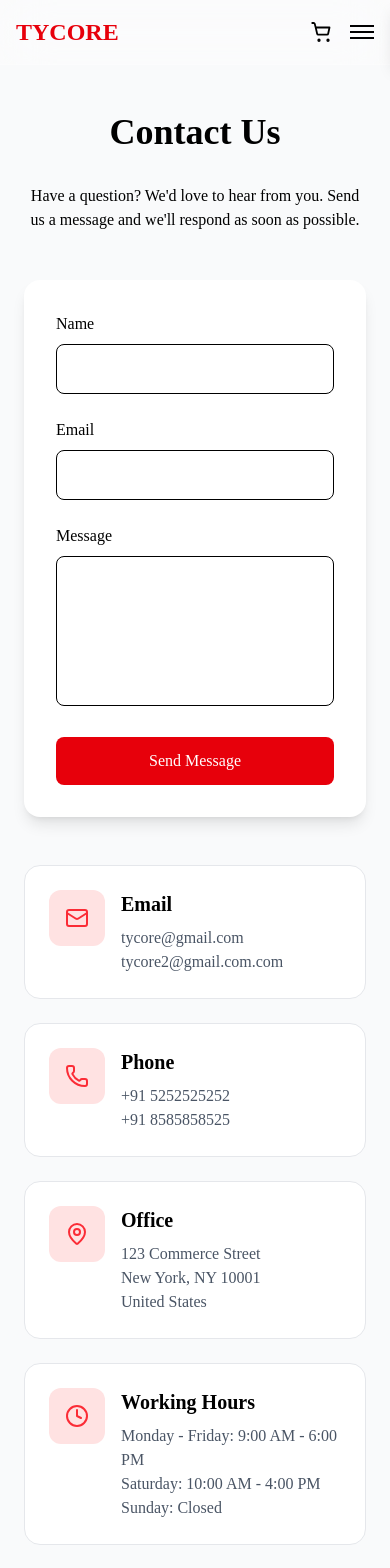
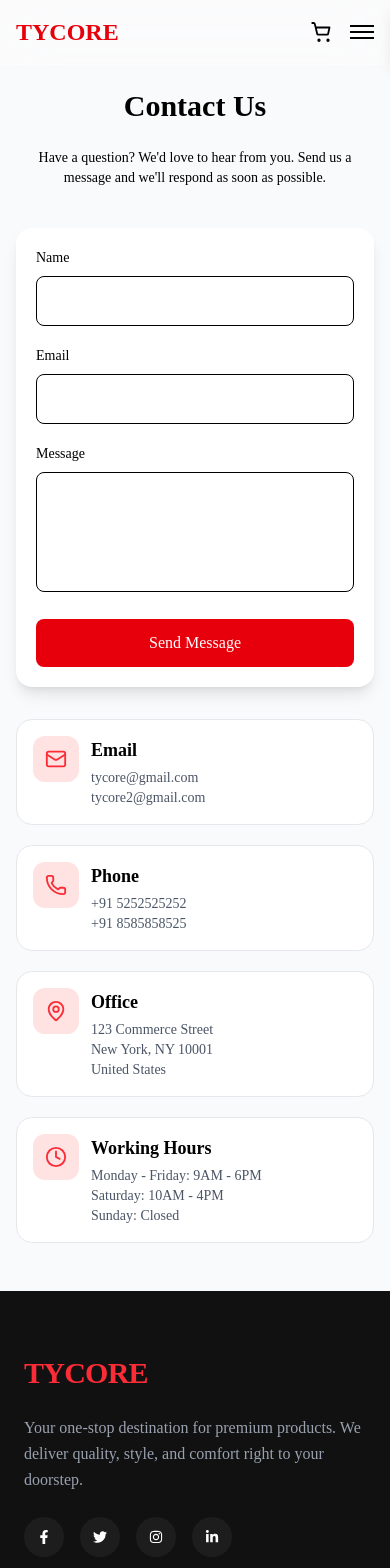
Before and after one commit to akshat23yash15-creator/E-commerce-webapp, a React app: page /contact in a window 390 px wide. Shown: the top 1568 px of the page. Built offline with nearby package versions, Linux system fonts and the light colour scheme; the HTML template or start-up script is replaced by a standard one.

Commit message:
msde contact us responsive

```diff
--- a/src/pages/Contact.jsx
+++ b/src/pages/Contact.jsx
@@ -1,6 +1,5 @@
 import { useState } from "react"
 import { Mail, Phone, MapPin, Clock } from "lucide-react"
-
 
 const Contact = () => {
   const [formData, setFormData] = useState({
@@ -23,22 +22,28 @@ const Contact = () => {
   }
 
   return (
-    <div className="min-h-screen bg-gray-50 py-16 px-6">
-      <div className="max-w-6xl mx-auto">
+    <div className="min-h-screen bg-gray-50 py-12 sm:py-16 px-4 sm:px-6">
+      <div className="max-w-7xl mx-auto">
 
-        <h1 className="text-4xl md:text-5xl font-bold text-center mb-8 mt-12">
+        {/* HEADING */}
+        <h1 className="text-3xl sm:text-4xl md:text-5xl font-bold text-center mb-6 mt-10">
           Contact Us
         </h1>
-        <div className="text-center mb-12 font-medium">Have a question? We'd love to hear from you. Send us a message and we'll respond as soon as possible.</div>
 
-        <div className="grid md:grid-cols-2 gap-12">
+        <p className="text-center mb-10 sm:mb-12 text-sm sm:text-base font-medium max-w-2xl mx-auto">
+          Have a question? We'd love to hear from you. Send us a message and we'll respond as soon as possible.
+        </p>
 
+        {/* GRID */}
+        <div className="grid grid-cols-1 md:grid-cols-2 gap-8 lg:gap-12">
+
+          {/* FORM */}
           <form
             onSubmit={handleSubmit}
-            className="bg-white p-8 rounded-2xl shadow-lg space-y-6"
+            className="bg-white p-5 sm:p-6 md:p-8 rounded-2xl shadow-lg space-y-5 sm:space-y-6"
           >
             <div>
-              <label className="block mb-2 font-medium">Name</label>
+              <label className="block mb-2 font-medium text-sm sm:text-base">Name</label>
               <input
                 type="text"
                 name="name"
@@ -50,7 +55,7 @@ const Contact = () => {
             </div>
 
             <div>
-              <label className="block mb-2 font-medium">Email</label>
+              <label className="block mb-2 font-medium text-sm sm:text-base">Email</label>
               <input
                 type="email"
                 name="email"
@@ -62,14 +67,14 @@ const Contact = () => {
             </div>
 
             <div>
-              <label className="block mb-2 font-medium">Message</label>
+              <label className="block mb-2 font-medium text-sm sm:text-base">Message</label>
               <textarea
                 name="message"
                 rows="5"
                 value={formData.message}
                 onChange={handleChange}
                 required
-                className="w-full p-3 border rounded-lg h-[150px] resize-none focus:outline-none focus:ring-2 focus:ring-red-500"
+                className="w-full p-3 border rounded-lg h-[120px] sm:h-[150px] resize-none focus:outline-none focus:ring-2 focus:ring-red-500"
               />
             </div>
 
@@ -81,100 +86,45 @@ const Contact = () => {
             </button>
           </form>
 
-         <div className="space-y-6">
+          {/* CONTACT INFO */}
+          <div className="space-y-5 sm:space-y-6">
 
-  <div className="group bg-white p-6 rounded-2xl border border-gray-200
+            {[
+              { icon: Mail, title: "Email", data: ["tycore@gmail.com", "tycore2@gmail.com"] },
+              { icon: Phone, title: "Phone", data: ["+91 5252525252", "+91 8585858525"] },
+              { icon: MapPin, title: "Office", data: ["123 Commerce Street", "New York, NY 10001", "United States"] },
+              { icon: Clock, title: "Working Hours", data: ["Monday - Friday: 9AM - 6PM", "Saturday: 10AM - 4PM", "Sunday: Closed"] }
+            ].map((item, i) => (
+              <div
+                key={i}
+                className="group bg-white p-4 sm:p-5 md:p-6 rounded-2xl border border-gray-200
                 hover:border-red-500 hover:shadow-[0_0_20px_rgba(255,0,0,0.4)]
-  transition-all duration-300">
+                transition-all duration-300"
+              >
+                <div className="flex items-start gap-3 sm:gap-4">
 
-    <div className="flex items-start gap-4">
-
-      <div className="bg-red-100 p-4 rounded-xl
+                  <div className="bg-red-100 p-3 sm:p-4 rounded-xl
                   transition-all duration-300
                   group-hover:scale-110 group-hover:bg-red-200">
-        <Mail className="text-red-500 transition-all duration-300 group-hover:scale-125" size={24} />
+                    <item.icon className="text-red-500 transition-all duration-300 group-hover:scale-125" size={22} />
                   </div>
 
                   <div>
-        <h3 className="text-xl font-semibold mb-2">Email</h3>
-        <p className="text-gray-600">tycore@gmail.com</p>
-        <p className="text-gray-600">tycore2@gmail.com.com</p>
+                    <h3 className="text-lg sm:text-xl font-semibold mb-1 sm:mb-2">
+                      {item.title}
+                    </h3>
+                    {item.data.map((line, idx) => (
+                      <p key={idx} className="text-gray-600 text-sm sm:text-base">
+                        {line}
+                      </p>
+                    ))}
                   </div>
 
                 </div>
               </div>
-
-
-  <div className="group bg-white p-6 rounded-2xl border border-gray-200
-  hover:border-red-500 hover:shadow-[0_0_20px_rgba(255,0,0,0.4)]
-  transition-all duration-300">
-
-    <div className="flex items-start gap-4">
-
-      <div className="bg-red-100 p-4 rounded-xl
-      transition-all duration-300
-      group-hover:scale-110 group-hover:bg-red-200">
-        <Phone className="text-red-500 transition-all duration-300 group-hover:scale-125" size={24} />
-      </div>
-
-      <div>
-        <h3 className="text-xl font-semibold mb-2">Phone</h3>
-        <p className="text-gray-600">+91 5252525252</p>
-        <p className="text-gray-600">+91 8585858525</p>
-      </div>
+            ))}
 
           </div>
-  </div>
-
-
-  <div className="group bg-white p-6 rounded-2xl border border-gray-200
-  hover:border-red-500 hover:shadow-[0_0_20px_rgba(255,0,0,0.4)]
-  transition-all duration-300">
-
-    <div className="flex items-start gap-4">
-
-      <div className="bg-red-100 p-4 rounded-xl
-      transition-all duration-300
-      group-hover:scale-110 group-hover:bg-red-200">
-        <MapPin className="text-red-500 transition-all duration-300 group-hover:scale-125" size={24} />
-      </div>
-
-      <div>
-        <h3 className="text-xl font-semibold mb-2">Office</h3>
-        <p className="text-gray-600">123 Commerce Street</p>
-        <p className="text-gray-600">New York, NY 10001</p>
-        <p className="text-gray-600">United States</p>
-      </div>
-
-    </div>
-  </div>
-
-
-  <div className="group bg-white p-6 rounded-2xl border border-gray-200
-  hover:border-red-500 hover:shadow-[0_0_20px_rgba(255,0,0,0.4)]
-  transition-all duration-300">
-
-    <div className="flex items-start gap-4">
-
-      <div className="bg-red-100 p-4 rounded-xl
-      transition-all duration-300
-      group-hover:scale-110 group-hover:bg-red-200">
-        <Clock className="text-red-500 transition-all duration-300 group-hover:scale-125" size={24} />
-      </div>
-
-      <div>
-        <h3 className="text-xl font-semibold mb-2">Working Hours</h3>
-        <p className="text-gray-600">Monday - Friday: 9:00 AM - 6:00 PM</p>
-        <p className="text-gray-600">Saturday: 10:00 AM - 4:00 PM</p>
-        <p className="text-gray-600">Sunday: Closed</p>
-      </div>
-
-    </div>
-  </div>
-
-</div>
-
-
         </div>
       </div>
     </div>
```
Lines whose indentation alone changed are shown as unchanged.
